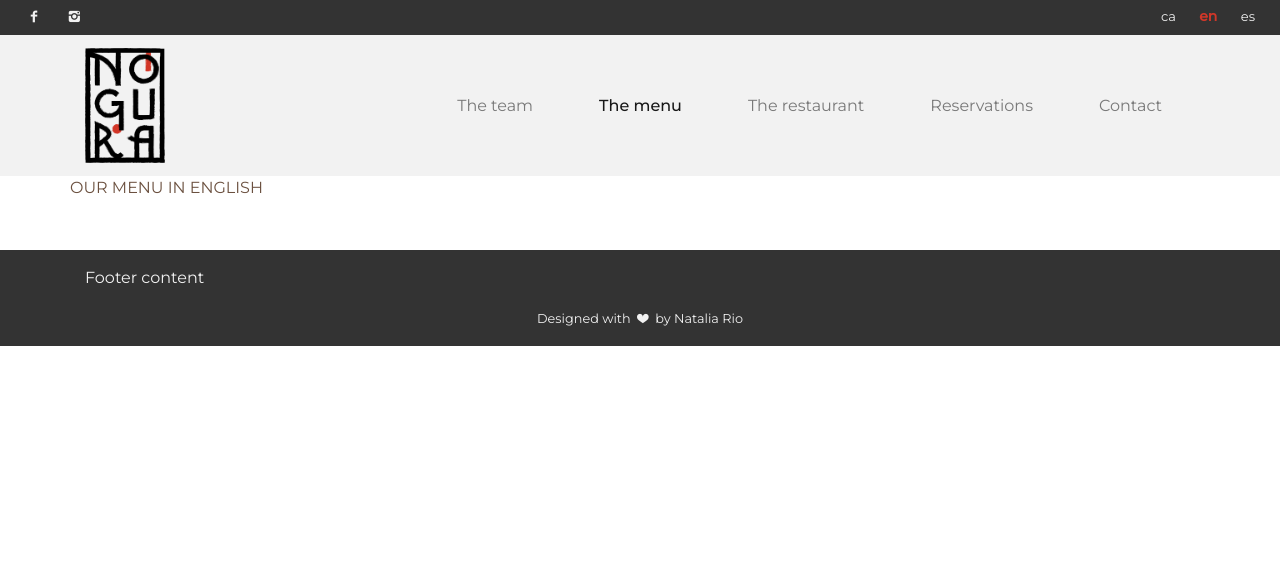
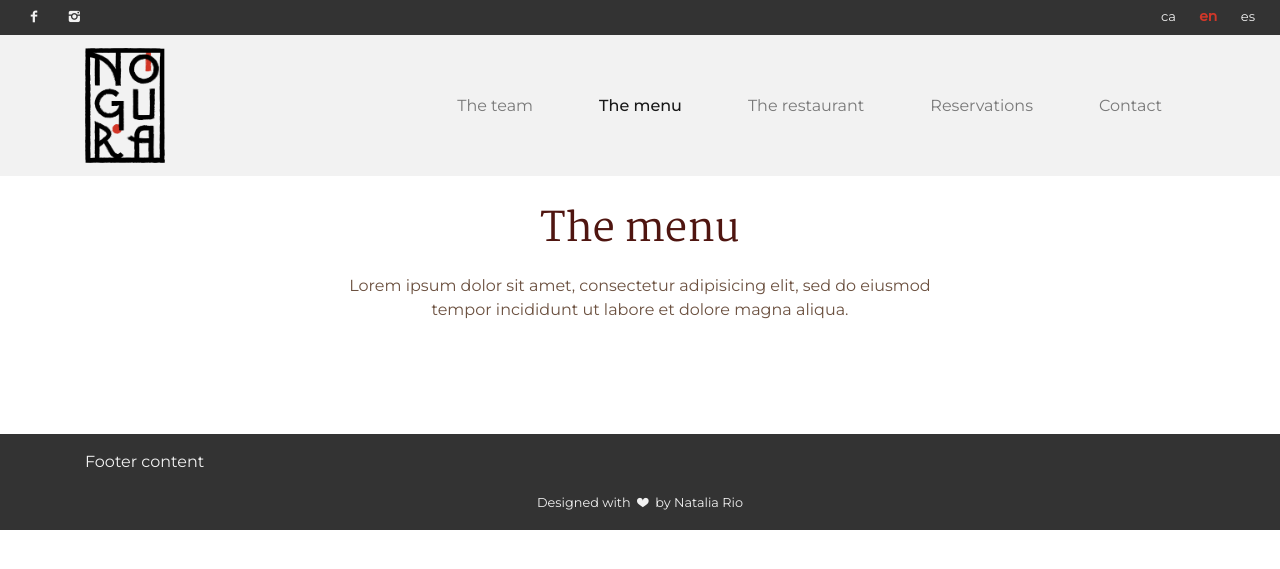
Before and after one commit to nogura/nogura.github.io, a Jekyll site: the page built from menu.en.html, in a window 1280 px wide. Shown: the top 569 px of the page. Built offline with Jekyll 4.4.1, drawn with Linux system fonts in a browser that asks for light colours.

```diff
--- a/_data/i18n.yaml
+++ b/_data/i18n.yaml
@@ -46,7 +46,7 @@
     Make reservation: Fer reserva
     Reservation confirmation: Confirmació de reserva
     Reservation information: Dades de la reserva
-    Tell us if you have any food intolerance o any other needs you may have: Diga'ns si tens alguna intolerància alimentària o alguna altra necessitat que haguemw de saber
+    Tell us if you have any food intolerance o any other needs you may have: Diga'ns si tens alguna intolerància alimentària o alguna altra necessitat que haguem de saber
     We'll never share your email with anyone else.: Mai compartirem el correu electrònic amb ningú més.
     We are proud of our product, but even more of our excellent team: Estem orgullosos del nostre producte, però encara més del nostre equip excel·lent
     We will send the details of your reservation by mail: Enviarem les dades de la teva reserva per correu
--- /dev/null
+++ b/_includes/menu.html
@@ -0,0 +1,6 @@
+<div class="col-12 text-center">
+	<h1>{{ site.data.i18n.[page.lang].[page.ref] }}</h1>
+	<p>Lorem ipsum dolor sit amet, consectetur adipisicing elit, sed do eiusmod tempor incididunt ut labore et dolore magna aliqua.</p>
+</div>
+
+<hr/>
--- a/menu.ca.html
+++ b/menu.ca.html
@@ -5,4 +5,4 @@
 ref: menu
 ---
 
-LA CARTA EN CATALÀ
+{% include menu.html %}
--- a/menu.en.html
+++ b/menu.en.html
@@ -5,4 +5,4 @@
 ref: menu
 ---
 
-OUR MENU IN ENGLISH
+{% include menu.html %}
--- a/menu.es.html
+++ b/menu.es.html
@@ -5,4 +5,4 @@
 ref: menu
 ---
 
-ES
+{% include menu.html %}
```
Also changed, not shown: _config.yml (+0 -20 lines), _includes/reservations.html (+10 -3 lines), reservations.ca - copia.html (added, +9 -0 lines).
